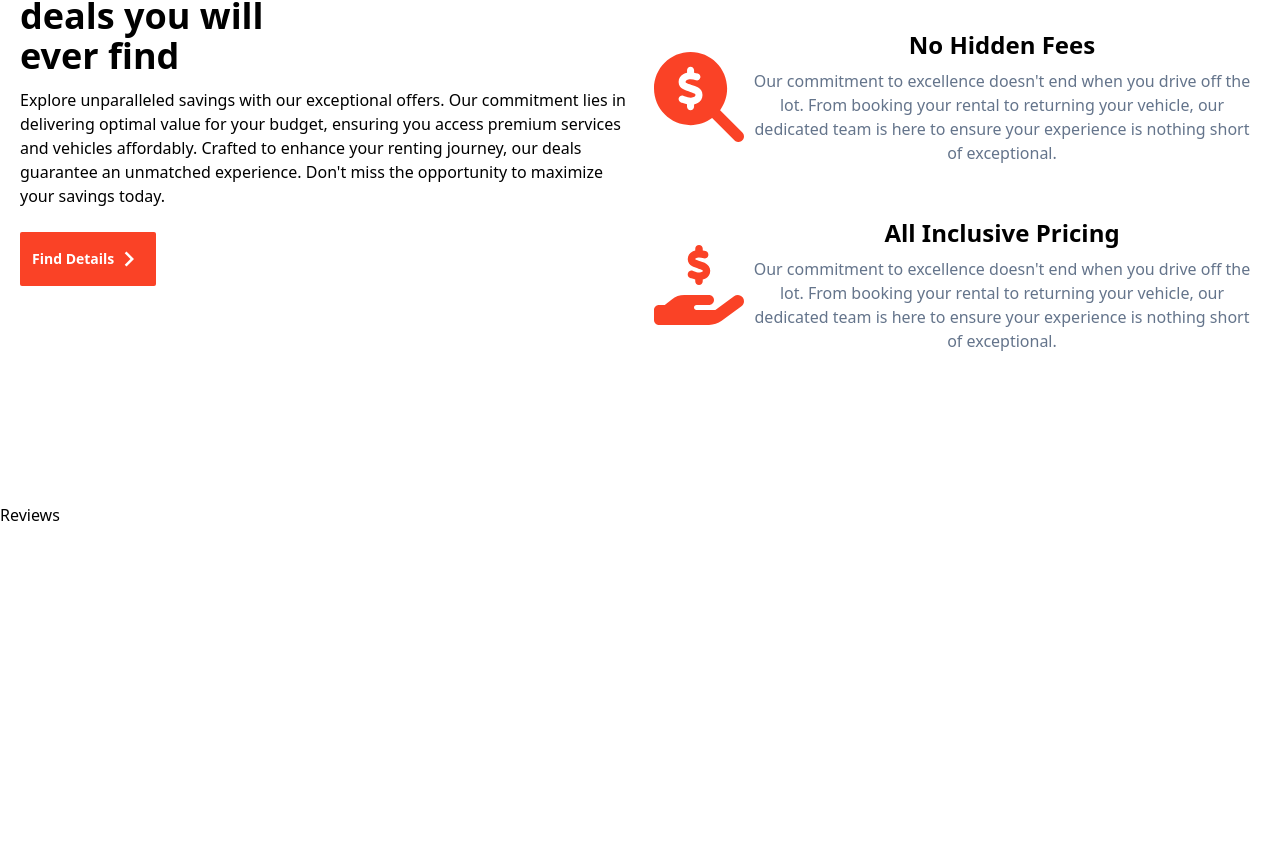
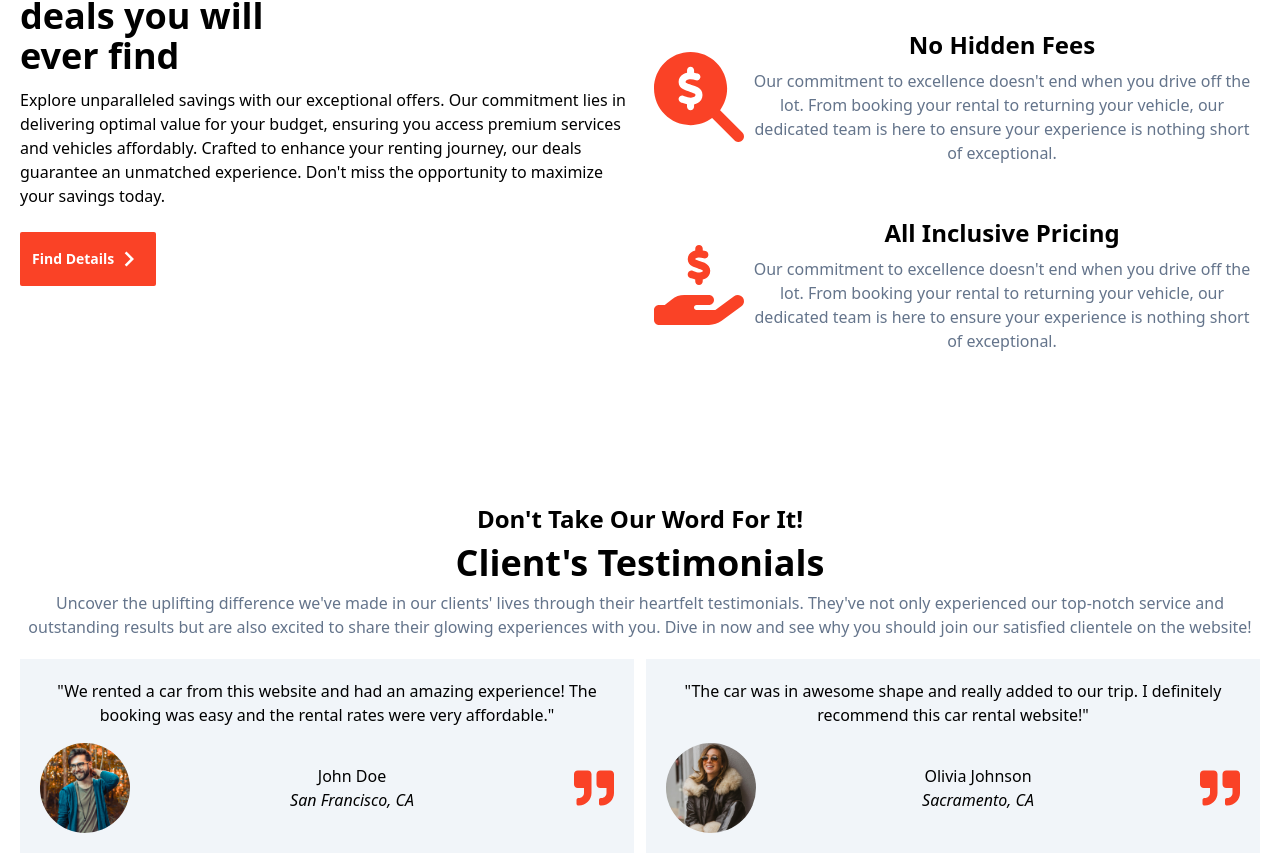
Before and after one commit to joseph-lang7/Car-Rental, a React (Vite) app: page / in a window 1280 px wide. Shown: the part 3161-4014 px from the top of the page. Before the commit the page ends 3688 px from the top, so only its background shows below. Built offline with nearby package versions, Linux system fonts and the light colour scheme.

Commit message:
Implement reviews section

```diff
--- a/src/components/Reviews.jsx
+++ b/src/components/Reviews.jsx
@@ -1,5 +1,80 @@
+import Container from "./Container";
+import { FaQuoteRight } from "react-icons/fa";
+import profilePic1 from "/profilePictures/profile1.jpg";
+import profilePic2 from "/profilePictures/profile2.jpg";
 const Reviews = () => {
-  return <div>Reviews</div>;
+  return (
+    <Container>
+      {/* Container */}
+      <div className="flex justify-center">
+        <div className="max-w-[1500px]">
+          {/* Text Container */}
+          <div className="flex flex-col text-center gap-2 mb-5">
+            <h3 className="font-bold text-2xl">
+              Don&apos;t Take Our Word For It!
+            </h3>
+            <h2 className="font-bold text-4xl text-center">
+              Client&apos;s Testimonials
+            </h2>
+            <p className="text-slate-500">
+              Uncover the uplifting difference we&apos;ve made in our
+              clients&apos; lives through their heartfelt testimonials.
+              They&apos;ve not only experienced our top-notch service and
+              outstanding results but are also excited to share their glowing
+              experiences with you. Dive in now and see why you should join our
+              satisfied clientele on the website!
+            </p>
+          </div>
+          {/* Reviews Container */}
+          <div className="grid grid-cols-1 md:grid-cols-2 gap-3">
+            {/* Review 1 */}
+            <div className="bg-slate-100 p-5 flex flex-col gap-4 text-center">
+              <p>
+                &quot;We rented a car from this website and had an amazing
+                experience! The booking was easy and the rental rates were very
+                affordable.&quot;
+              </p>
+              <div className="flex justify-between items-center">
+                <div>
+                  <img
+                    className="w-[90px] h-[90px] rounded-full"
+                    src={profilePic1}
+                    alt="Customer profile picture"
+                  />
+                </div>
+                <div>
+                  <p>John Doe</p>
+                  <p className="italic">San Francisco, CA</p>
+                </div>
+                <FaQuoteRight size={40} className="text-[#FA4226]" />
+              </div>
+            </div>
+            {/* Review 2 */}
+            <div className="bg-slate-100 p-5 flex flex-col gap-4 text-center">
+              <p>
+                &quot;The car was in awesome shape and really added to our trip.
+                I definitely recommend this car rental website!&quot;
+              </p>
+              <div className="flex justify-between items-center">
+                <div>
+                  <img
+                    className="w-[90px] h-[90px] rounded-full"
+                    src={profilePic2}
+                    alt="Customer profile picture"
+                  />
+                </div>
+                <div>
+                  <p>Olivia Johnson</p>
+                  <p className="italic">Sacramento, CA</p>
+                </div>
+                <FaQuoteRight size={40} className="text-[#FA4226]" />
+              </div>
+            </div>
+          </div>
+        </div>
+      </div>
+    </Container>
+  );
 };
 
 export default Reviews;
```
Also changed, not shown: public/profilePictures/profile1.jpg (added), public/profilePictures/profile2.jpg (added).
